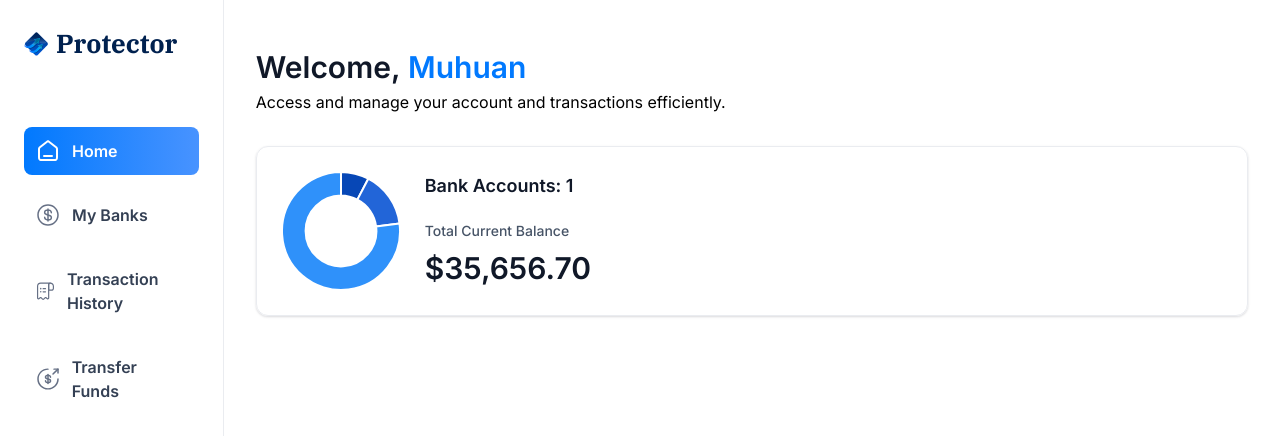
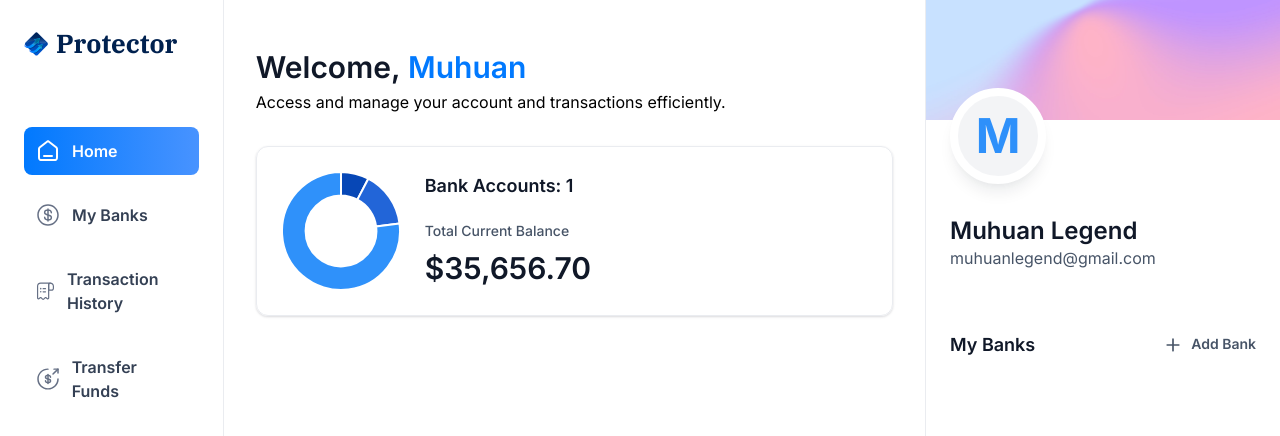
Before and after one commit to muhuanlegend/bank, a Next.js app in the folder mm/: page / in a window 1280 px wide. Shown: the top 436 px of the page. Built offline with nearby package versions, Linux system fonts and the light colour scheme.

Commit message:
lunch break

```diff
--- a/mm/app/(root)/page.tsx
+++ b/mm/app/(root)/page.tsx
@@ -1,9 +1,10 @@
 import HeaderBox from '@/components/HeaderBox'
+import RightSidebar from '@/components/RightSidebar'
 import TotalBalanceBox from '@/components/TotalBalanceBox'
 import React from 'react'
 
 const Home = () => {
-    const loggedIn = { firstName: 'Muhuan' }
+    const loggedIn = { firstName: 'Muhuan', lastName: 'Legend', email: 'muhuanlegend@gmail.com' }
 
   return (
     <section className='home ' >
@@ -23,7 +24,13 @@
 
                 />
             </header>
+            {/* Recent transactions */}
         </div>
+        <RightSidebar
+        user={loggedIn}
+        transactions={[]}
+        banks={[]}
+        />
     </section>
   )
 }
--- /dev/null
+++ b/mm/components/BankCard.tsx
@@ -0,0 +1,9 @@
+import React from 'react'
+
+const BankCard = () => {
+  return (
+    <div>BankCard</div>
+  )
+}
+
+export default BankCard
--- /dev/null
+++ b/mm/components/RightSidebar.tsx
@@ -0,0 +1,62 @@
+import Image from 'next/image'
+import Link from 'next/link'
+import React from 'react'
+
+const RightSidebar = ({ user, transactions, banks}: RightSidebarProps) => {
+  return (
+    <aside className='right-sidebar'>
+        <section className='flex flex-col pb-8 ' >
+            <div className='profile-banner ' />
+            <div className='profile' >
+                <div className='profile-img' >
+                    <span className='text-5xl font-bold text-blue-500' >{user.firstName[0]} </span>
+                </div>
+                <div className='profile-details' >
+                    <h1 className='profile-name'>
+                        {user.firstName}&nbsp;{user.lastName}
+                    </h1>
+                    <p className='profile-email'>
+                        {user.email}
+                    </p>
+                </div>
+            </div>
+        </section>
+        {/* bank section */}
+        <section className='banks'>
+            <div className='flex w-full justify-between'>
+                <h2 className='header-2'>
+                    My Banks
+                </h2>
+                <Link href='/'
+                className='flex gap-2'
+                >
+                    <Image
+                    src='/icons/plus.svg'
+                    width={20}
+                    height={20}
+                    alt='plus'
+                    />
+                    <h2 className='text-14 font-semibold text-gray-600'>
+                        Add Bank
+                    </h2>
+                </Link>
+            </div>
+            {banks?.length > 0 && (
+                <div
+                className='relative flex flex-1 flex-col  items-center justify-center gap-5' >
+                    <div className='relative z-10' >
+                        BANK CARD 1
+                    </div>
+                    {banks[1] && (
+                        <div className='absolute right-0 top-8 z-0 w-[90%]' >
+                            BANK CARD 2
+                        </div>
+                    )}
+                </div>
+            ) }
+        </section>
+    </aside>
+  )
+}
+
+export default RightSidebar
```
Also changed, not shown: 1 other file (tests, documents, lock files or other folders).
